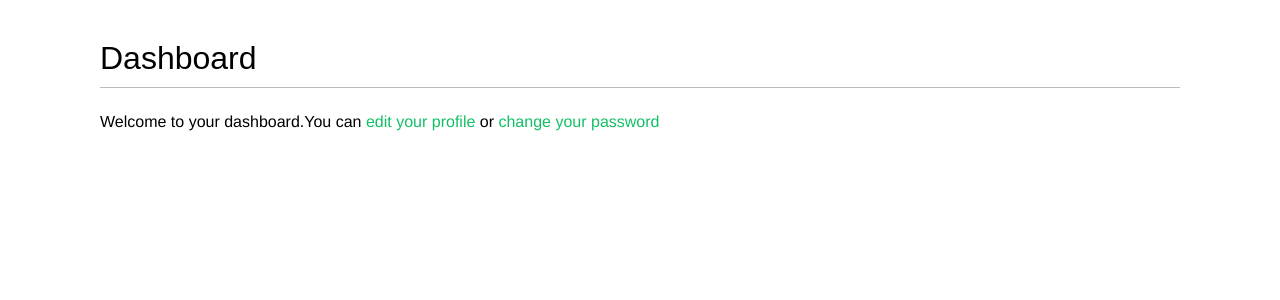
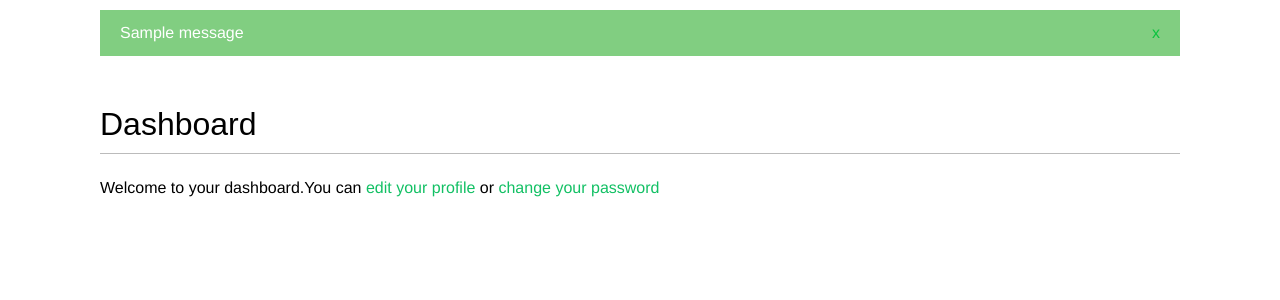
Before and after one commit to athiqur/Social, a Django app: page /account/ in a window 1280 px wide. Shown: the part 48-348 px from the top of the page. Run offline with Django 4.2, Linux system fonts and the light colour scheme; a user stored in the database is signed in; tables that the repository leaves empty hold one stand-in row (values such as "Sample post"); one stand-in notice (Sample message) is shown; some web fonts are replaced.

Commit message:
Add message framework

```diff
--- a/bookmarks/account/templates/base.html
+++ b/bookmarks/account/templates/base.html
@@ -12,13 +12,13 @@
     <span class="logo">Bookmarks</span>
     {% if request.user.is_authenticated %}
     <ul class="menu">
-         <li {% if section == 'dashboard' %}class="selected"{% endif %}>
+      <li {% if section == 'dashboard' %}class="selected" {% endif %}>
         <a href="{% url 'dashboard' %}">My dashboard</a>
       </li>
-         <li {% if section == "images" %}class="selected"{% endif %}>
+      <li {% if section == "images" %}class="selected" {% endif %}>
         <a href="#">Images</a>
       </li>
-         <li {% if section == "people" %}class="selected"{% endif %}>
+      <li {% if section == "people" %}class="selected" {% endif %}>
         <a href="#">People</a>
       </li>
     </ul>
@@ -32,9 +32,20 @@
       {% endif %}
     </span>
   </div>
+  {% if messages %}
+  <ul class="messages">
+    {% for message in messages %}
+    <li class="{{ message.tags }}">
+      {{ message|safe }}
+      <a href="#" class="close">x</a>
+    </li>
+    {% endfor %}
+  </ul>
+  {% endif %}
   <div id="content">
     {% block content %}
     {% endblock %}
   </div>
 </body>
+
 </html>
--- a/bookmarks/account/views.py
+++ b/bookmarks/account/views.py
@@ -4,6 +4,7 @@ from django.contrib.auth import authenticate, login
 from django.contrib.auth.decorators import login_required
 from .forms import UserRegistrationForm, UserEditForm, ProfileEditForm
 from .models import Profile
+from django.contrib import messages
 
 
 @login_required
@@ -41,6 +42,10 @@ def edit(request):
         if user_form.is_valid() and profile_form.is_valid():
             user_form.save()
             profile_form.save()
+            messages.success(request, "Profile updated " "successfully")
+
+        else:
+            messages.error(request, "Error updating your profile")
 
     else:
         user_form = UserEditForm(instance=request.user.profile)
```
Lines whose indentation alone changed are shown as unchanged.
